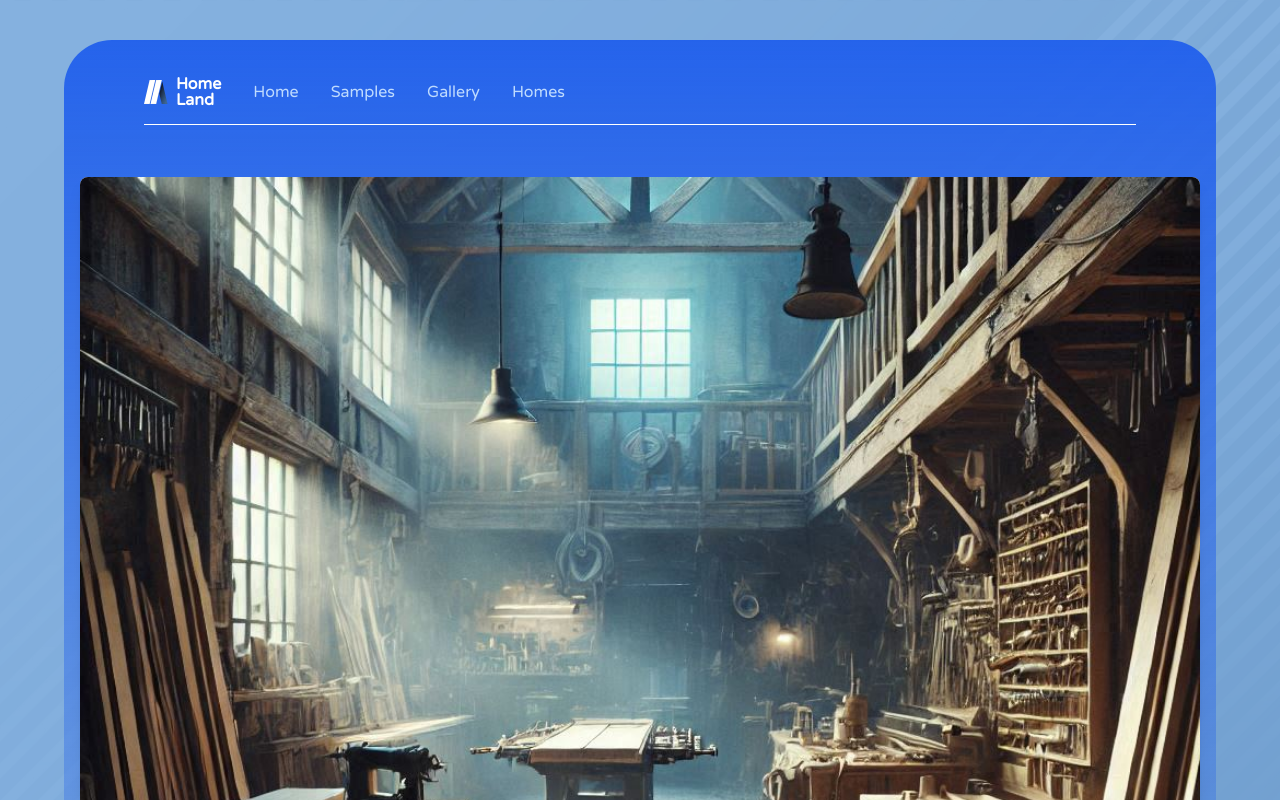
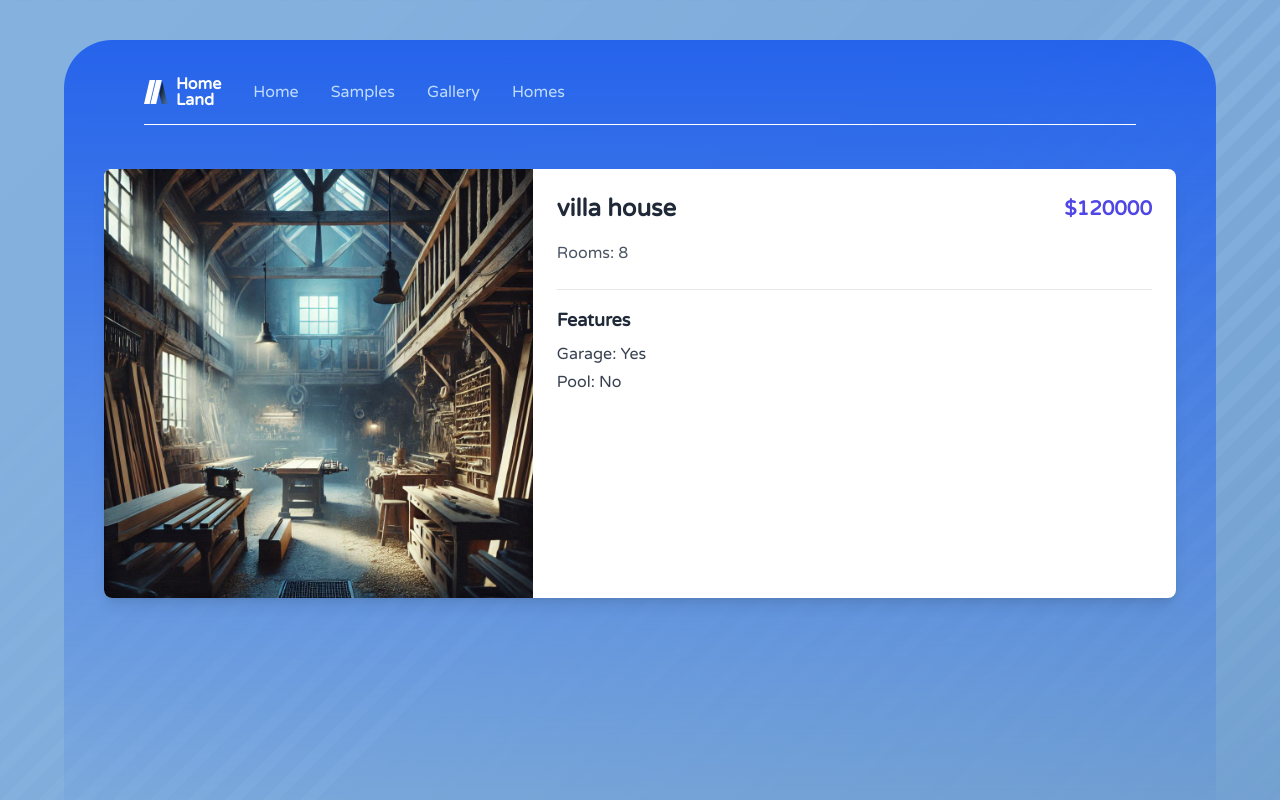
Before and after one commit to soufi-learn/home-land, a Next.js app: page /estate-list/1 in a window 1280 px wide. Shown: the top 800 px of the page. Built offline with nearby package versions, Linux system fonts and the light colour scheme.

Commit message:
update single home page design

```diff
--- a/pages/estate-list/[id].jsx
+++ b/pages/estate-list/[id].jsx
@@ -10,19 +10,19 @@ const SingleEstate = () => {
   }
 
   return (
-    <div className="container mx-auto px-4 py-8">
-      <div className="bg-white shadow-lg rounded-lg overflow-hidden">
+    <div className="container pt-6 px-10">
+      <div className="bg-white shadow-lg rounded-lg overflow-hidden flex">
         {/* Image Section */}
-        <div className="relative">
+        <div className="relative w-2/5">
           <img
             src={home.img}
             alt={home.title}
-            className="w-full h-[700px] object-cover object-center"
+            className="w-full  object-cover object-center"
           />
         </div>
 
         {/* Content Section */}
-        <div className="p-6">
+        <div className="p-6 w-3/5">
           {/* Title and Price */}
           <div className="flex justify-between items-center mb-4">
             <h2 className="text-2xl font-semibold text-gray-800">
```
